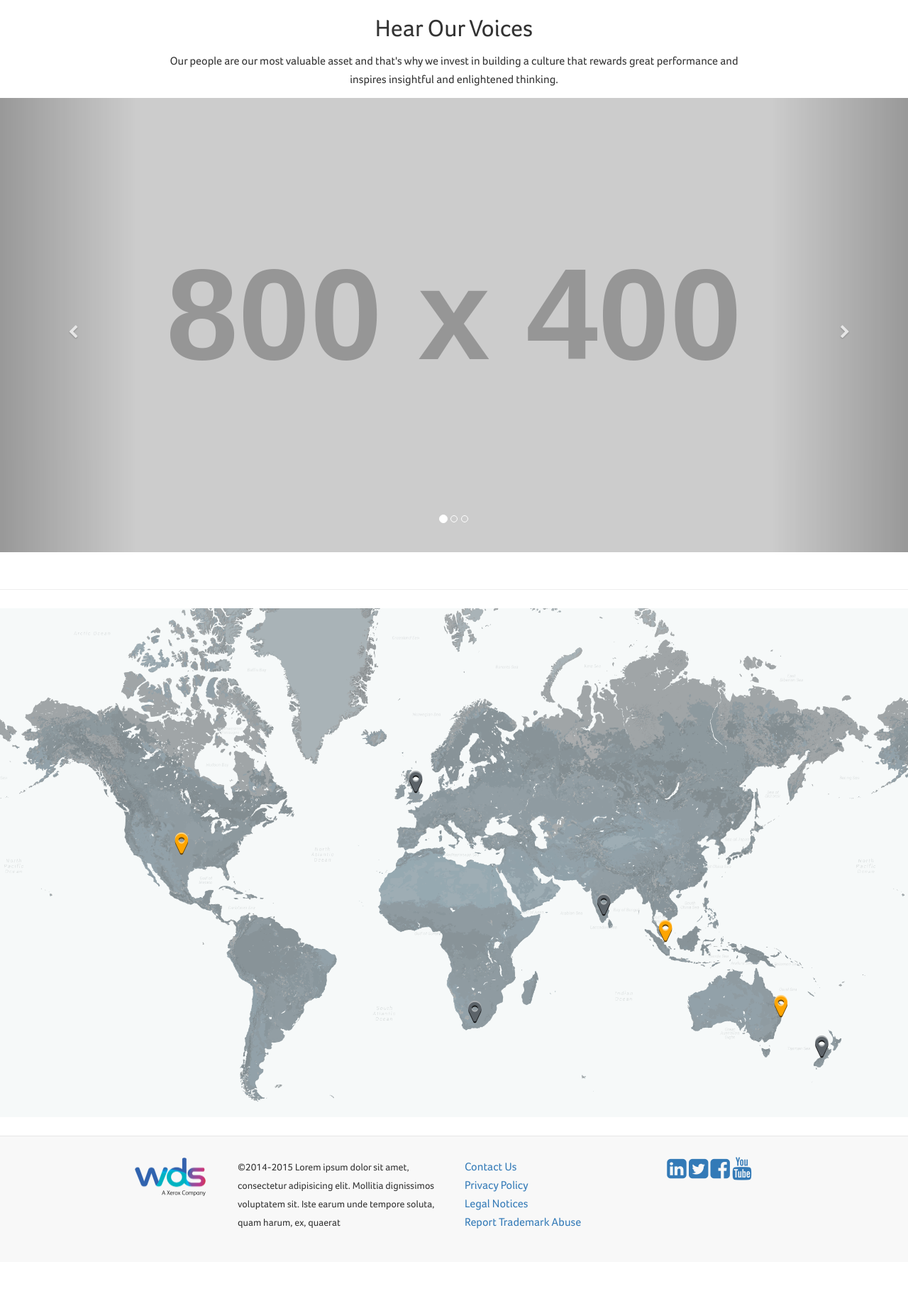
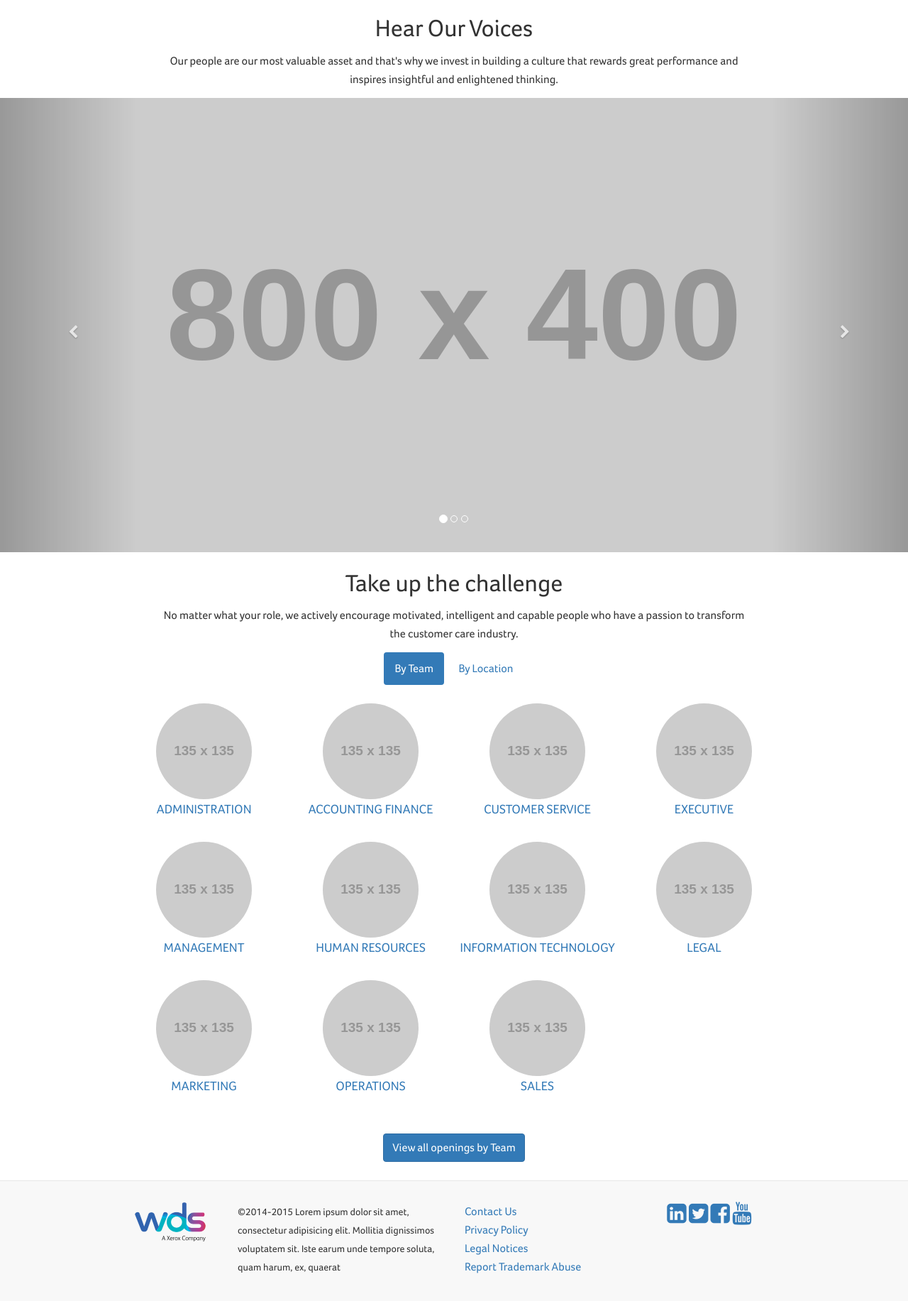
Before and after one commit to felixsusanto/WDS-career, a Jekyll site: the page built from index.html, in a window 1280 px wide, cut to the strip 2614-4455 px from the top of the page. Shown: the top 1833 px of the strip at 71% size. Built offline with Jekyll 4.4.1, drawn with Linux system fonts in a browser that asks for light colours; nearby versions of some CDN libraries; Markdown is read by kramdown in place of the engine named in the settings; before the commit the page ends 4392 px from its top, so only the background shows below that.

Commit message:
team-icon addition

```diff
--- /dev/null
+++ b/_includes/team-icon.html
@@ -0,0 +1,68 @@
+<ul class="team-icon-container list-unstyled clearfix">
+  <li>
+    <a href="#">
+      <img src="http://placehold.it/135" class="img-circle" alt="icon">
+      <span>Administration</span>
+    </a>
+  </li>
+  <li>
+    <a href="#">
+      <img src="http://placehold.it/135" class="img-circle" alt="icon">
+      <span>Accounting Finance</span>
+    </a>
+  </li>
+  <li>
+    <a href="#">
+      <img src="http://placehold.it/135" class="img-circle" alt="icon">
+      <span>Customer Service</span>
+    </a>
+  </li>
+  <li>
+    <a href="#">
+      <img src="http://placehold.it/135" class="img-circle" alt="icon">
+      <span>Executive</span>
+    </a>
+  </li>
+  <li>
+    <a href="#">
+      <img src="http://placehold.it/135" class="img-circle" alt="icon">
+      <span>Management</span>
+    </a>
+  </li>
+  <li>
+    <a href="#">
+      <img src="http://placehold.it/135" class="img-circle" alt="icon">
+      <span>Human Resources</span>
+    </a>
+  </li>
+  <li>
+    <a href="#">
+      <img src="http://placehold.it/135" class="img-circle" alt="icon">
+      <span>Information Technology</span>
+    </a>
+  </li>
+  <li>
+    <a href="#">
+      <img src="http://placehold.it/135" class="img-circle" alt="icon">
+      <span>Legal</span>
+    </a>
+  </li>
+  <li>
+    <a href="#">
+      <img src="http://placehold.it/135" class="img-circle" alt="icon">
+      <span>Marketing</span>
+    </a>
+  </li>
+  <li>
+    <a href="#">
+      <img src="http://placehold.it/135" class="img-circle" alt="icon">
+      <span>Operations</span>
+    </a>
+  </li>
+  <li>
+    <a href="#">
+      <img src="http://placehold.it/135" class="img-circle" alt="icon">
+      <span>Sales</span>
+    </a>
+  </li>
+</ul>
--- a/_layouts/default.html
+++ b/_layouts/default.html
@@ -30,6 +30,7 @@
     <script>
     $(function () {
       $('[data-toggle="tooltip"]').tooltip();
+
     })
     </script>
   </body>
--- a/index.html
+++ b/index.html
@@ -127,7 +127,37 @@ layout: default
   </a>
 </div>
 
+<div class="container-fluid">
+  <div class="row">
+    <div class="col-sm-8 col-sm-push-2">
+      <div class="text-center">
+        <h2>Take up the challenge</h2>
+        <p>No matter what your role, we actively encourage motivated, intelligent and capable people who have a passion to transform the customer care industry.</p>
+      </div>
+    </div>
+  </div>
+</div>
+
+<div class="tab-panel" id="tab-footer">
+  <ul class="nav-footer nav nav-pills">
+    <li class="active"><a href="#team-icon" data-toggle="tab">By Team</a></li>
+    <li><a href="#map" data-toggle="tab">By Location</a></li>
+  </ul>
+</div>
+
 <br>
-<hr>
-
-{% include map.html %}
+<div class="tab-content">
+  <div class="tab-pane fade in active text-center" id="team-icon">
+    {% include team-icon.html %}
+    <div class="text-center">
+      <a href="{{site.baseurl}}/team" class="btn btn-primary">View all openings by Team</a>
+    </div>
+  </div>
+  <div class="tab-pane fade" id="map">
+    {% include map.html %}
+    <br>
+    <div class="text-center">
+      <a href="{{site.baseurl}}/location" class="btn btn-primary">View all openings by Location</a>
+    </div>
+  </div>
+</div>
```
Also changed, not shown: _sass/style.scss (+59 -1 lines), css/style.css.
